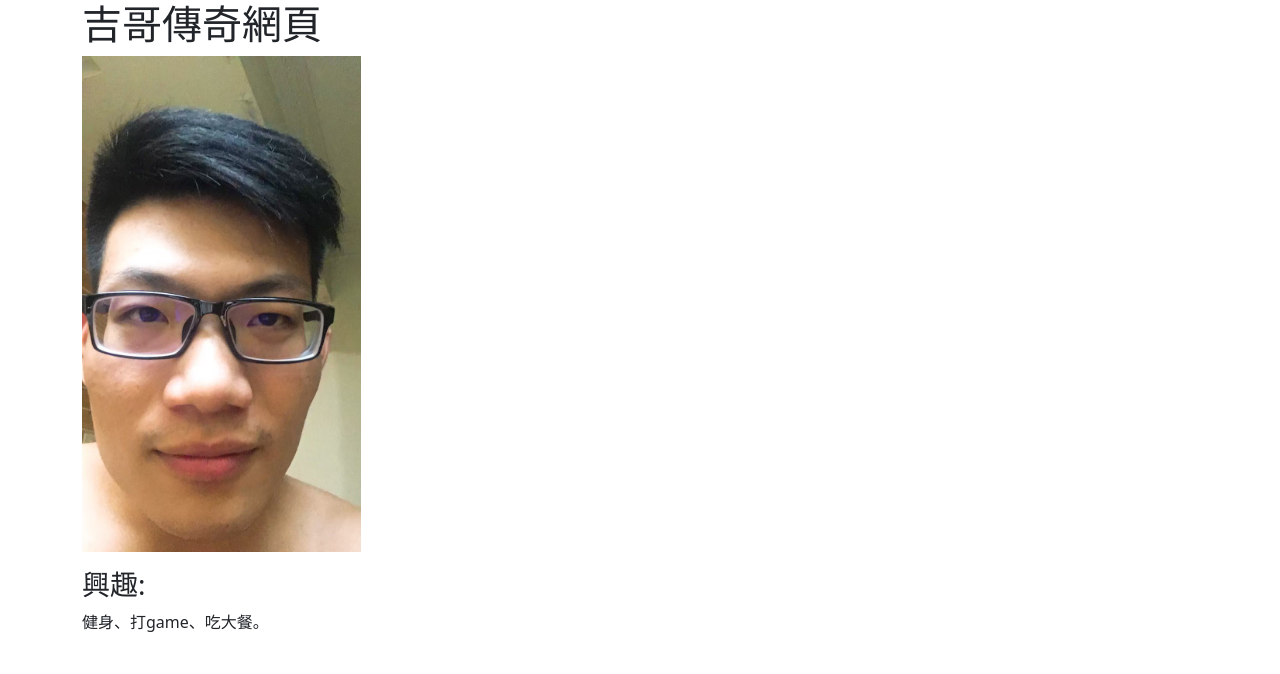
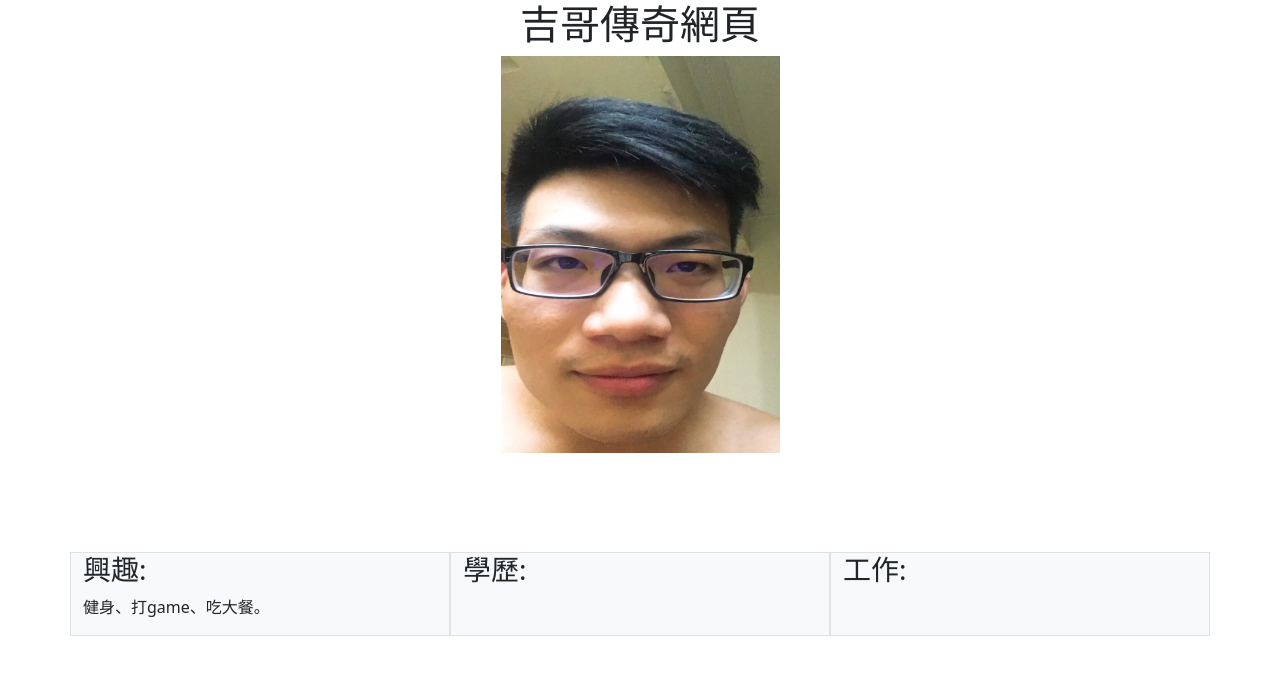
Before and after one commit to SleepWang/web1, a plain HTML site: page index.html in a window 1280 px wide. Drawn offline with nearby package versions, Linux system fonts and the light colour scheme.

Commit message:
吉哥第三次變更

```diff
--- a/index.html
+++ b/index.html
@@ -10,15 +10,31 @@
     <link href="https://cdn.jsdelivr.net/npm/bootstrap@5.1.3/dist/css/bootstrap.min.css" rel="stylesheet"
         integrity="sha384-1BmE4kWBq78iYhFldvKuhfTAU6auU8tT94WrHftjDbrCEXSU1oBoqyl2QvZ6jIW3" crossorigin="anonymous">
 
-    <title>Hello, world!</title>
+    <title>Demo網頁</title>
 </head>
 
 <body>
-    <div class="container">
-        <h1>吉哥傳奇網頁</h1>
-        <img src='images/ong.jpg' class="mb-3" height="25%" width="25%"/>
-        <h3>興趣:</h3>
-        <p>健身、打game、吃大餐。</p>
+    <div class="container-xl">
+        <div class="row">
+            <div class="col-md-12 d-flex justify-content-center">
+                <h1>吉哥傳奇網頁</h1>
+            </div>
+            <div class="col-md-12 d-flex justify-content-center">
+                <img src='images/ong.jpg' height="80%" width="25%"/>
+            </div>
+        </div>
+        <div class="row">
+            <div class="col-md-6 col-lg-4 border bg-light">
+                <h3>興趣:</h3>
+                <p>健身、打game、吃大餐。</p>
+            </div>
+            <div class="col-md-6 col-lg-4 border bg-light">
+                <h3>學歷:</h3>
+            </div>
+            <div class="col-md-12 col-lg-4 border bg-light">
+                <h3>工作:</h3>
+            </div>
+        </div>
     </div>
     <!-- Optional JavaScript; choose one of the two! -->
 
```
